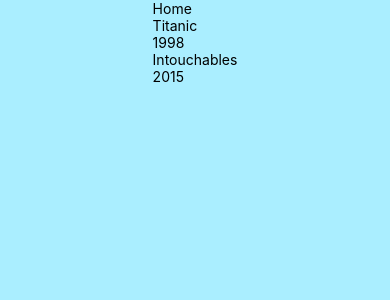
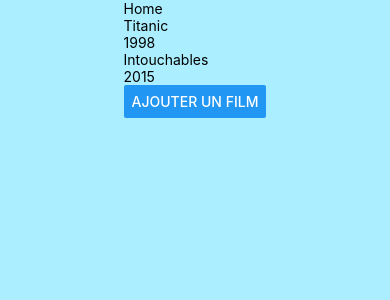
Before and after one commit to clakg/reactNative, a React Native app: screen / in a window 390 px wide. Shown: the top 300 px of the page. Built offline with nearby package versions, Linux system fonts and the light colour scheme.

Commit message:
bouton + rajout de film

```diff
--- a/screens/Home.js
+++ b/screens/Home.js
@@ -1,5 +1,5 @@
 import React, {Component} from 'react';
-import { View, Text, FlatList } from 'react-native';
+import { View, Text, FlatList, Button } from 'react-native';
 import MovieItem from '../components/MovieItem';
 
 class Home extends Component {
@@ -20,6 +20,13 @@
         });
     }
 
+    addMovie() {
+        const movie =  { title: 'Terminator 6', year: 2019 };
+        this.setState({
+            movies: [...this.state.movies, movie]
+        });
+    }
+
     render() {
         return (
             <View>
@@ -28,6 +35,7 @@
                           renderItem={({item}) => <MovieItem movie={item}/>}
                           keyExtractor={(item, index) => index.toString()}
                 />
+                <Button onPress={() => this.addMovie()} title='Ajouter un film'/>
             </View>
         );
     }
```
Also changed, not shown: App.js (line endings or trailing spaces).
